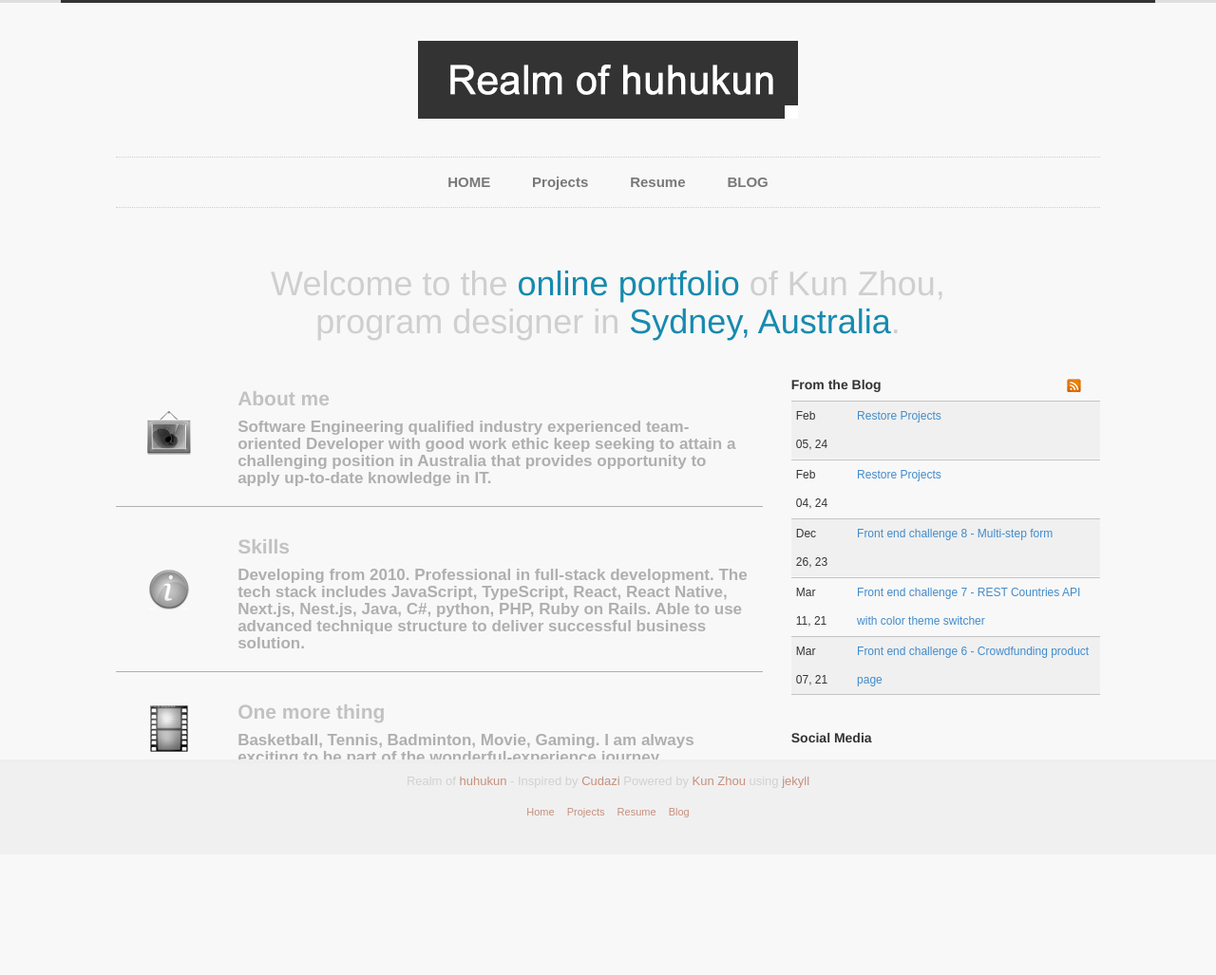
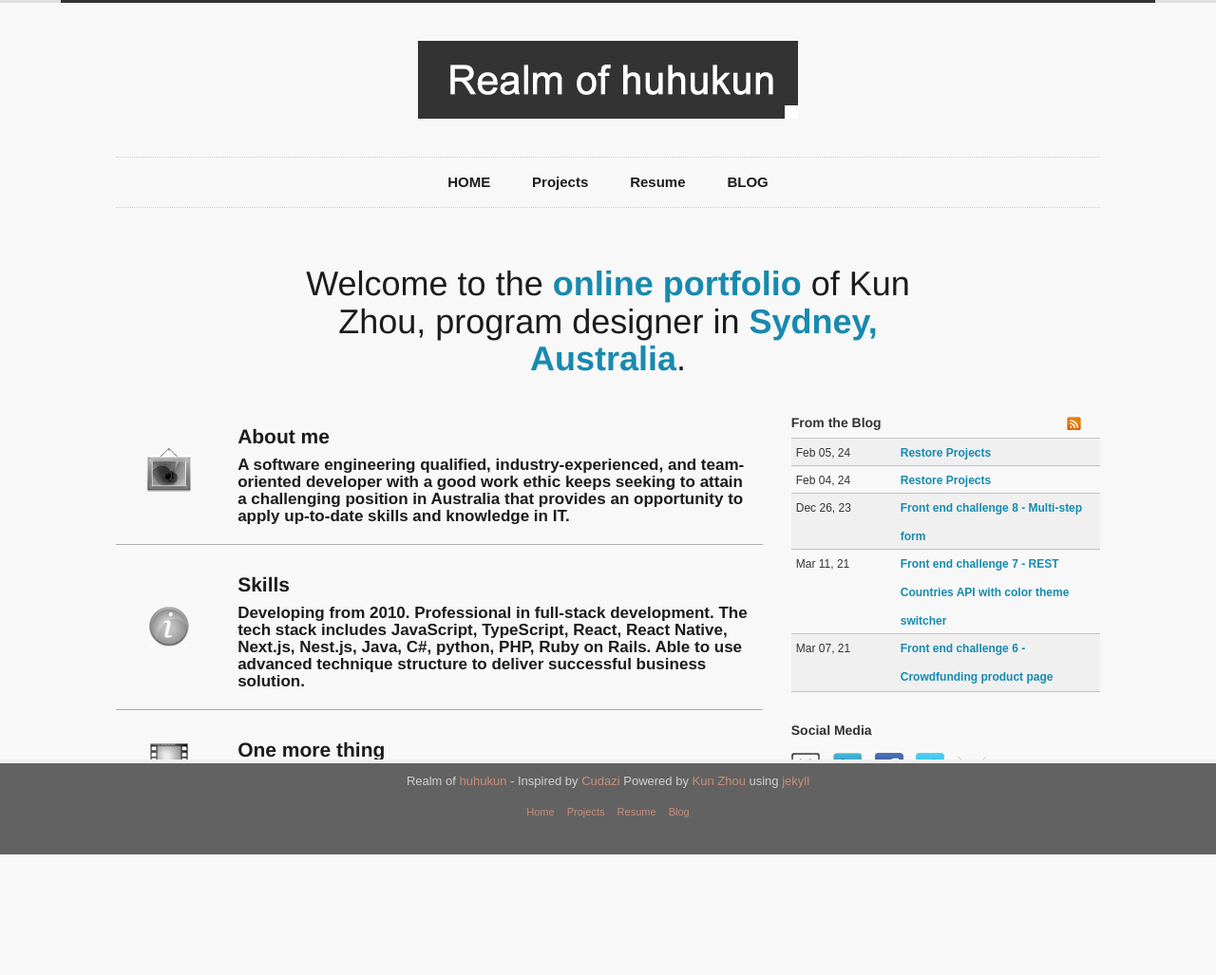
Before and after one commit to jeremy-kunzhou/jeremy-kunzhou.github.com, a Jekyll site: the page built from index.md, in a window 1280 px wide. Shown: the whole page at 95% size. Built offline with Jekyll 4.4.1, drawn with Linux system fonts in a browser that asks for light colours; before the commit the page ends 987 px from its top, so only the background shows below that.

Commit message:
update homepage

```diff
--- a/_layouts/default.html
+++ b/_layouts/default.html
@@ -14,7 +14,7 @@
               <ul>
                   <li><a href="/">HOME</a></li>
                   <li><a href="/projects">Projects</a></li>
-                  <li><a href="/assets/doc/Resume_of_Kun_Zhou.pdf">Resume</a></li>
+                  <li><a href="/assets/doc/Resume_of_Kun_Zhou.pdf" target="_blank">Resume</a></li>
                   <li><a href="/blog">BLOG</a></li>
               </ul>
           </div>
--- a/_layouts/home.html
+++ b/_layouts/home.html
@@ -18,10 +18,10 @@ layout: default
         <h2>About me</h2>
         <div class="detail">
           <p>
-            Software Engineering qualified industry experienced team-oriented
-            Developer with good work ethic keep seeking to attain a challenging
-            position in Australia that provides opportunity to apply up-to-date
-            knowledge in IT.
+            A software engineering qualified, industry-experienced, and
+            team-oriented developer with a good work ethic keeps seeking to
+            attain a challenging position in Australia that provides an
+            opportunity to apply up-to-date skills and knowledge in IT.
           </p>
         </div>
       </div>
@@ -55,8 +55,8 @@ layout: default
         <h2>One more thing</h2>
         <div class="detail">
           <p>
-            Basketball, Tennis, Badminton, Movie, Gaming. I am always exciting
-            to be part of the wonderful-experience journey.
+            Basketball, Tennis, Badminton, Movie, Gaming. I am always excited to
+            be part of the wonderful experience journey.
           </p>
         </div>
       </div>
@@ -78,11 +78,9 @@ layout: default
       <div class="table">
         {%- assign date_format = site.minima.date_format | default: "%b %d, %y"
         -%} {%- for post in posts limit:max_posts-%}
-        <div class="table-row row">
-          <div class="row-left-column col-md-2">
-            {{ post.date | date: date_format }}
-          </div>
-          <div class="row-right-column col-md-10">
+        <div class="table-row row d-flex">
+          <div class="row-left-column">{{ post.date | date: date_format }}</div>
+          <div class="row-right-column col-md-8">
             <a class="post-link" href="{{ post.url | relative_url }}"
               >{{ post.title | escape }}</a
             >
--- a/css/style.css
+++ b/css/style.css
@@ -12,60 +12,59 @@ and open the template in the editor.
   padding: 0;
 }
 
-
 /* columns of same height styles */
 .container-xs-height {
-    display:table;
-    padding-left:0px;
-    padding-right:0px;
+  display: table;
+  padding-left: 0px;
+  padding-right: 0px;
 }
 .row-xs-height {
-    display:table-row;
+  display: table-row;
 }
 .col-xs-height {
-    display:table-cell;
-    float:none;
+  display: table-cell;
+  float: none;
 }
 @media (min-width: 768px) {
   .container-sm-height {
-        display:table;
-        padding-left:0px;
-        padding-right:0px;
+    display: table;
+    padding-left: 0px;
+    padding-right: 0px;
   }
   .row-sm-height {
-        display:table-row;
+    display: table-row;
   }
   .col-sm-height {
-        display:table-cell;
-        float:none;
+    display: table-cell;
+    float: none;
   }
 }
 @media (min-width: 992px) {
   .container-md-height {
-        display:table;
-        padding-left:0px;
-        padding-right:0px;
+    display: table;
+    padding-left: 0px;
+    padding-right: 0px;
   }
   .row-md-height {
-        display:table-row;
+    display: table-row;
   }
   .col-md-height {
-        display:table-cell;
-        float:none;
+    display: table-cell;
+    float: none;
   }
 }
 @media (min-width: 1200px) {
   .container-lg-height {
-        display:table;
-        padding-left:0px;
-        padding-right:0px;
+    display: table;
+    padding-left: 0px;
+    padding-right: 0px;
   }
   .row-lg-height {
-        display:table-row;
+    display: table-row;
   }
   .col-lg-height {
-        display:table-cell;
-        float:none;
+    display: table-cell;
+    float: none;
   }
 }
 
@@ -80,12 +79,10 @@ body {
 }
 
 .top-header .black {
-
   height: 100%;
   margin: 0 5% 0 5%;
   background-color: #333333;
 }
-
 
 .wrapper {
   width: 90%;
@@ -96,23 +93,23 @@ body {
 .wrapper .header {
   /*position: absolute;*/
   width: 90%;
-    top:10px;
+  top: 10px;
   margin: auto;
 }
 
-.wrapper .header .logo{
+.wrapper .header .logo {
   /*    position: relative;
     top: 40px;*/
   margin: 40px auto 0px auto;
   text-align: center;
 }
 
-.wrapper .header .logo img{
+.wrapper .header .logo img {
   width: 100%;
   max-width: 400px;
 }
 
-.wrapper .header .header-nav{
+.wrapper .header .header-nav {
   /*    position: relative;
     top: 80px;*/
   /*height: 42px;*/
@@ -122,29 +119,27 @@ body {
   border-top: 1px #cfcfcf dotted;
 }
 
-.wrapper .header .header-nav ul{
+.wrapper .header .header-nav ul {
   line-height: 42px;
   margin: 5px 0;
 }
 
-.wrapper .header .header-nav li{
+.wrapper .header .header-nav li {
   display: inline-block;
   list-style-type: none;
   text-align: center;
   text-decoration: none;
   height: 42px;
-
 }
 
-.wrapper .header .header-nav li a{
+.wrapper .header .header-nav li a {
   text-align: center;
   text-decoration: none;
   margin: 0 20px;
-    color: #787878;
+  color: #1c1c1c;
   font-size: 15px;
   font-weight: bold;
 }
-
 
 .wrapper .content {
   /*    position: absolute;
@@ -156,22 +151,21 @@ body {
 }
 
 .wrapper .content h1 {
-
-    color: #cfcfcf;
+  color: #1c1c1c;
   text-align: center;
   width: 70%;
   margin: 20px auto;
 }
 
-.wrapper .content h1 span{
+.wrapper .content h1 span {
   color: #178aaf;
+  font-weight: bold;
 }
 
 .left-column {
-
 }
 
-.left-column .table-row{
+.left-column .table-row {
   margin: 10px 0;
 }
 
@@ -186,28 +180,25 @@ body {
   padding-bottom: 10px;
 }
 
-
 .left-column .table-row:last-child {
   border-bottom: 0;
-
 }
 
-.left-column .article h2{
+.left-column .article h2 {
   font-size: 21px;
-    color: #c2c2c2;
+  color: #1c1c1c;
   font-weight: bolder;
 }
 
-.left-column .article .detail{
+.left-column .article .detail {
   margin-top: 10px;
-    font-size:  17px;
+  font-size: 17px;
   font-weight: bold;
-    color: #afafaf;
+  color: #1c1c1c;
   line-height: 18px;
 }
 
 .right-column {
-
 }
 
 .right-column .blog h2 {
@@ -217,53 +208,58 @@ body {
   font-weight: bold;
 }
 
-.right-column .blog h2 a  {
+.right-column .blog h2 a {
   position: relative;
   left: 60%;
   bottom: 0%;
 }
 
-.right-column .blog .table{
+.right-column .blog .table {
   position: relative;
   top: 0px;
 }
 
-.right-column .blog .table .table-row{
-    display: inline-block;
+.right-column .blog .table .table-row {
+  display: flex;
   width: 100%;
   border-top: 1px solid #c3c3c3;
   margin: -2px 0;
-
 }
 
-.right-column .blog .table .table-row:nth-child(odd){
+.right-column .blog .table .table-row:nth-child(odd) {
   background-color: #f0f0f0;
 }
 
-.right-column .blog .table .table-row:last-child{
+.right-column .blog .table .table-row:last-child {
   border-bottom: 1px solid #c3c3c3;
 }
 
-.row-left-column{
+.row-left-column {
   padding-left: 5px;
   line-height: 30px;
   font-size: 12px;
+  width: 100px;
+  flex-shrink: 0;
 }
 
-.row-right-column{
+.row-right-column {
   padding: 0px 0px 0px 15px;
   line-height: 30px;
   font-size: 12px;
 }
 
-.right-column .blog .social{
+.row-right-column a {
+  color: #178aaf;
+  font-weight: bold;
+}
+
+.right-column .blog .social {
   position: relative;
   top: 15px;
 }
 
-.right-column .blog .social ul{
+.right-column .blog .social ul {
   list-style-type: none;
-
 }
 
 .right-column .blog .social li {
@@ -273,18 +269,17 @@ body {
   left: -5px;
 }
 
-
-.footer{
+.footer {
   position: fixed;
   bottom: 0px;
   width: 100%;
   z-index: 999;
   text-align: center;
-    background-color: #f0f0f0;
+  background-color: #636262;
   height: 100px;
 }
 
-.footer p{
+.footer p {
   padding-top: 10px;
   font-size: 13px;
   color: #d1d1d1;
@@ -297,13 +292,13 @@ body {
 .footer-nav ul {
   margin-top: 5px;
 }
-.footer-nav ul li{
+.footer-nav ul li {
   font-size: 11px;
   display: inline-block;
   margin: 5px;
 }
 
-.footer-nav a{
+.footer-nav a {
   text-decoration: none;
   color: #c78f7c;
 }
@@ -323,8 +318,6 @@ body {
     padding-right: 15%
 }*/
 
-
-
-.content .project:last-child{
+.content .project:last-child {
   border-bottom: none;
 }
```
Lines whose indentation alone changed are shown as unchanged.
